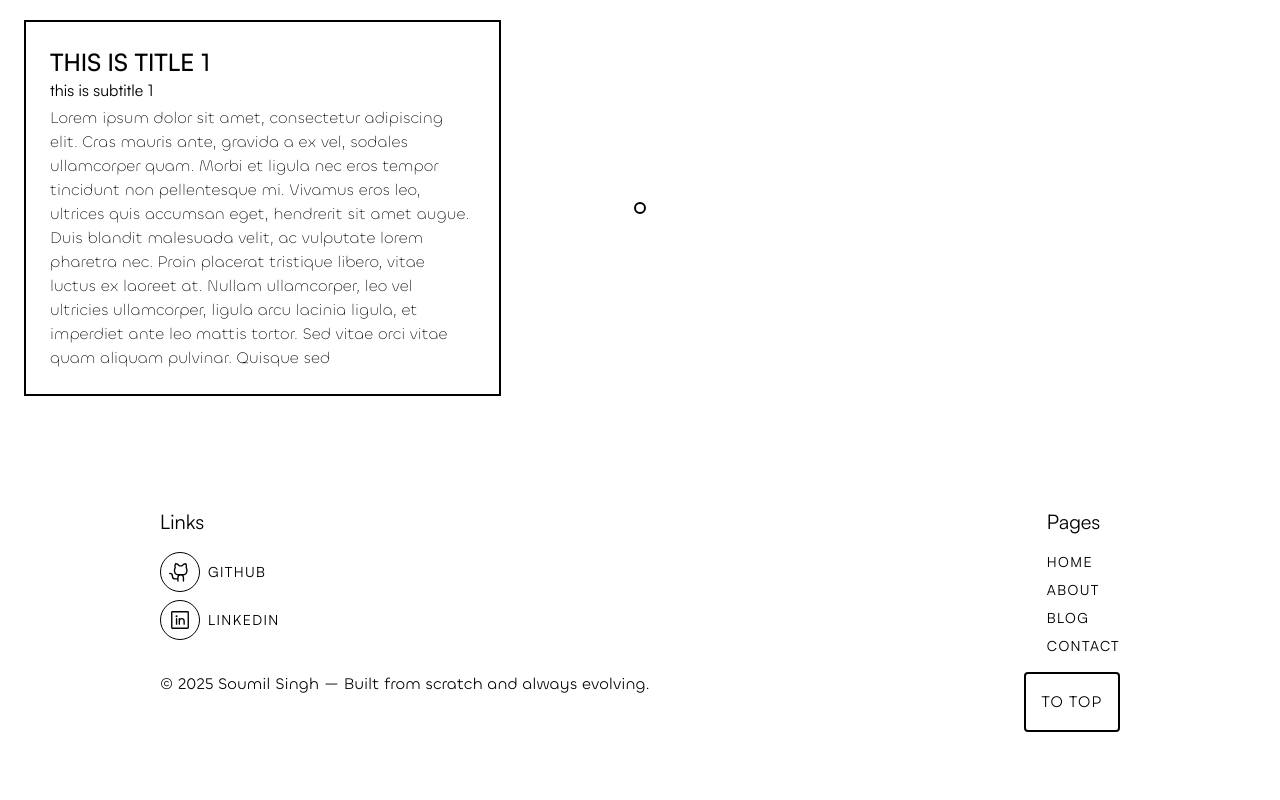
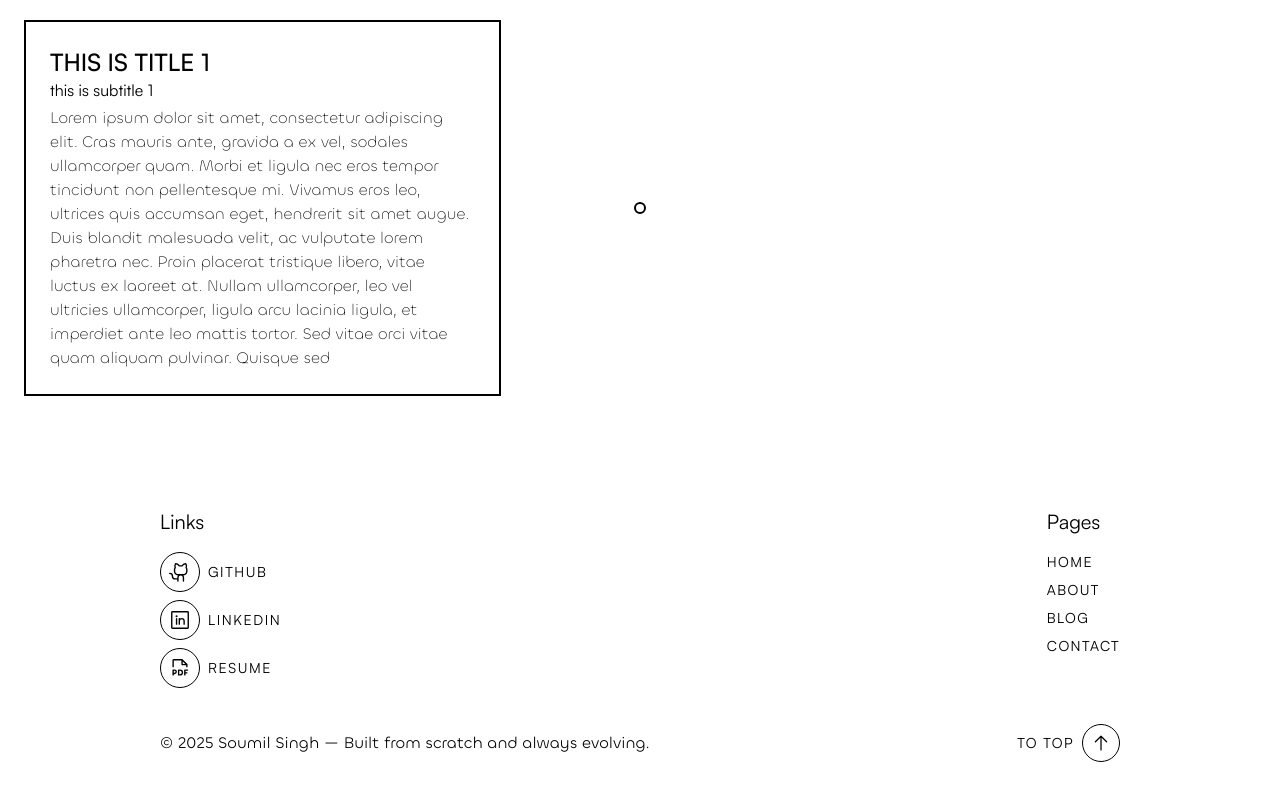
Before and after one commit to soumil4561/soumil4561.github.io, a Next.js app: page / in a window 1280 px wide. Shown: the part 3530-4330 px from the top of the page. Built offline with nearby package versions, Linux system fonts and the light colour scheme.

Commit message:
updating footer

```diff
--- a/components/button/Button.tsx
+++ b/components/button/Button.tsx
@@ -44,8 +44,8 @@ export function DefaultButton(props: ButtonParams) {
     <BaseButton
       {...props}
       className={`
-        bg-background-secondary/80
-        hover:bg-background-secondary
+        bg-background-tertiary
+        hover:bg-background-tertiary-hover
         transition duration-200
         ${props.className ?? ""}
       `}
--- a/components/footer/Footer.tsx
+++ b/components/footer/Footer.tsx
@@ -1,61 +1,38 @@
 "use client";
 
-import { GithubLogoIcon, LinkedinLogoIcon } from "@phosphor-icons/react";
+import { ArrowUpIcon } from "@phosphor-icons/react";
 import Link from "next/link";
 
-import { DefaultButton } from "../button/Button";
+import FooterBadge from "./FooterBadge";
 
 import { siteConfig } from "@/config/site";
 
-export type FooterBadgeProps = {
-  type: "github" | "linkedin" | "resume" | "pgp";
-  link: string;
-};
-
-function FooterBadge({ type, link }: FooterBadgeProps) {
-  const iconSize = 22;
-
-  let logo = null;
-
-  switch (type) {
-    case "github":
-      logo = <GithubLogoIcon size={iconSize} />;
-      break;
-    case "linkedin":
-      logo = <LinkedinLogoIcon size={iconSize} />;
-      break;
-  }
+export default function Footer() {
+  const socialLinks = siteConfig.footer.socialLinks;
+  const year = new Date().getFullYear();
 
   return (
-    <div className="flex flex-row items-center gap-2 font-heading uppercase text-sm">
-      <div className="flex items-center justify-center p-2 rounded-full border-1 border-border bg-background-tertiary">
-        {logo}
-      </div>
-
-      <Link
-        className="tracking-widest"
-        href={link}
-        rel="noopener noreferrer"
-        target="_blank"
-      >
-        {type}
-      </Link>
-    </div>
-  );
-}
-
-export default function Footer() {
-  const socialLinks = siteConfig.footer.socialLinks;
-
-  return (
-    <footer className="w-full flex items-center justify-center py-20 px-40 bg-background-tertiary mt-2">
+    <footer className="w-full flex items-center justify-center p-10 md:py-20 md:px-40 bg-background-tertiary mt-2">
       <div className="w-full flex flex-col items-center justify-center">
         <div className="font-content flex flex-row w-full justify-between">
           <div className="flex flex-col">
             <h4 className="font-heading text-xl">Links</h4>
             <div className="my-4 flex flex-col gap-2">
-              <FooterBadge link={socialLinks.github.link} type="github" />
-              <FooterBadge link={socialLinks.linkedin.link} type="linkedin" />
+              <FooterBadge
+                hidden={socialLinks.github.hidden}
+                link={socialLinks.github.link}
+                type="github"
+              />
+              <FooterBadge
+                hidden={socialLinks.linkedin.hidden}
+                link={socialLinks.linkedin.link}
+                type="linkedin"
+              />
+              <FooterBadge
+                hidden={socialLinks.resume.hidden}
+                link={socialLinks.resume.link}
+                type="resume"
+              />
             </div>
           </div>
           <div className="flex flex-col">
@@ -75,14 +52,24 @@ export default function Footer() {
             </div>
           </div>
         </div>
-        <div className="font-content flex flex-row w-full justify-between">
-          © 2025 Soumil Singh — Built from scratch and always evolving.
-          <DefaultButton
-            disabled={true}
-            text="to top"
+        <div className="font-content flex flex-col gap-2 md:gap-0 md:flex-row text-center w-full justify-between items-center mt-5">
+          © {year} Soumil Singh — Built from scratch and always evolving.
+          <button
+            className="flex flex-row items-center justify-content font-heading uppercase  gap-2 text-sm tracking-widest font-normal"
             type="button"
-            onClickExecutor={null}
-          />
+            onClick={() => {
+              window.scrollTo({
+                top: 0,
+                left: 0,
+                behavior: "smooth",
+              });
+            }}
+          >
+            to top
+            <div className="flex items-center justify-center p-2 rounded-full border-1 border-border bg-background-tertiary hover:bg-background-tertiary-hover hover:border-border-hover duration-500">
+              <ArrowUpIcon size={20} />
+            </div>
+          </button>
         </div>
       </div>
     </footer>
--- /dev/null
+++ b/components/footer/FooterBadge.tsx
@@ -0,0 +1,48 @@
+import {
+  GithubLogoIcon,
+  LinkedinLogoIcon,
+  FilePdfIcon,
+} from "@phosphor-icons/react";
+import Link from "next/link";
+
+export type FooterBadgeProps = {
+  type: "github" | "linkedin" | "resume" | "pgp";
+  link: string;
+  hidden: boolean;
+};
+
+export default function FooterBadge({ type, link, hidden }: FooterBadgeProps) {
+  const iconSize = 22;
+
+  let logo = null;
+
+  switch (type) {
+    case "github":
+      logo = <GithubLogoIcon size={iconSize} />;
+      break;
+    case "linkedin":
+      logo = <LinkedinLogoIcon size={iconSize} />;
+      break;
+    case "resume":
+      logo = <FilePdfIcon size={iconSize} />;
+      break;
+    default:
+      null;
+  }
+
+  return (
+    <Link
+      className={`tracking-widest ${hidden ? "hidden" : ""}`}
+      href={link}
+      rel="noopener noreferrer"
+      target="_blank"
+    >
+      <div className="flex flex-row items-center gap-2 font-heading uppercase text-sm">
+        <div className="flex items-center justify-center p-2 rounded-full border-1 border-border hover:border-border-hover bg-background-tertiary hover:bg-background-tertiary-hover duration-500">
+          {logo}
+        </div>
+        {type}
+      </div>
+    </Link>
+  );
+}
--- a/config/site.ts
+++ b/config/site.ts
@@ -63,6 +63,11 @@ export const siteConfig = {
         hidden: false,
         logoSlug: "linkedin",
       },
+      resume: {
+        link: "/resume.pdf",
+        hidden: false,
+        logoSlug: "pdf",
+      },
     },
     pages: [
       {
--- a/styles/globals.css
+++ b/styles/globals.css
@@ -41,7 +41,9 @@
     --background: #0e0e0e;
     --background-secondary: #1a1a1a;
     --background-tertiary: #dac5a705;
+    --background-tertiary-hover: #dac5a510;
     --border: #dac5a715;
+    --border-hover: #dac5a730;
     --foreground: #dac5a7;
     --inverse: #1d1e1f;
   }
--- a/tailwind.config.mjs
+++ b/tailwind.config.mjs
@@ -23,25 +23,27 @@ export default {
         foreground: "var(--foreground)",
         backgroundSecondary: "var(--background-secondary)",
         backgroundTertiary: "var(--background-tertiary)",
+        backgroundTertiaryHover: "var(--background-tertiary-hover)",
         border: "var(--border)",
-        inverse: "var(--inverse)"
+        borderHover: "var(--border-hover)",
+        inverse: "var(--inverse)",
       },
       typography: {
         DEFAULT: {
           css: {
-            '&&': {
+            "&&": {
               fontFamily: "var(--font-content)",
               color: "var(--default)",
             },
 
             // Headings use heading font
-            '&& h1, && h2, && h3, && h4, && h5, && h6': {
+            "&& h1, && h2, && h3, && h4, && h5, && h6": {
               fontFamily: "var(--font-heading)",
               color: "var(--foreground)",
             },
 
             // Code blocks
-            '&& pre': {
+            "&& pre": {
               fontFamily: "var(--font-mono)",
               backgroundColor: "var(--background-secondary)",
               color: "var(--primary)",
@@ -50,7 +52,7 @@ export default {
             },
 
             // Inline code
-            '&& code': {
+            "&& code": {
               fontFamily: "var(--font-code)",
               backgroundColor: "var(--background-secondary)",
               padding: "0.2rem 0.4rem",
@@ -58,21 +60,21 @@ export default {
             },
 
             // Blockquotes
-            '&& blockquote': {
+            "&& blockquote": {
               fontFamily: "var(--font-quote, var(--font-content))",
               color: "var(--primary)",
               borderColor: "var(--primary)",
             },
 
             // Links
-            '&& a': {
+            "&& a": {
               color: "var(--primary)",
               textDecoration: "underline",
               fontWeight: "500",
             },
 
             // Lists
-            '&& li::marker': {
+            "&& li::marker": {
               color: "var(--primary)",
             },
           },
@@ -80,19 +82,19 @@ export default {
 
         dark: {
           css: {
-            '&&': {
+            "&&": {
               color: "var(--default)",
             },
 
-            '&& pre': {
+            "&& pre": {
               backgroundColor: "var(--background-secondary)",
             },
 
-            '&& code': {
+            "&& code": {
               backgroundColor: "var(--background-secondary)",
             },
 
-            '&& blockquote': {
+            "&& blockquote": {
               color: "var(--primary)",
               borderColor: "var(--primary)",
             },
```
Also changed, not shown: 1 other file (tests, documents, lock files or other folders).
